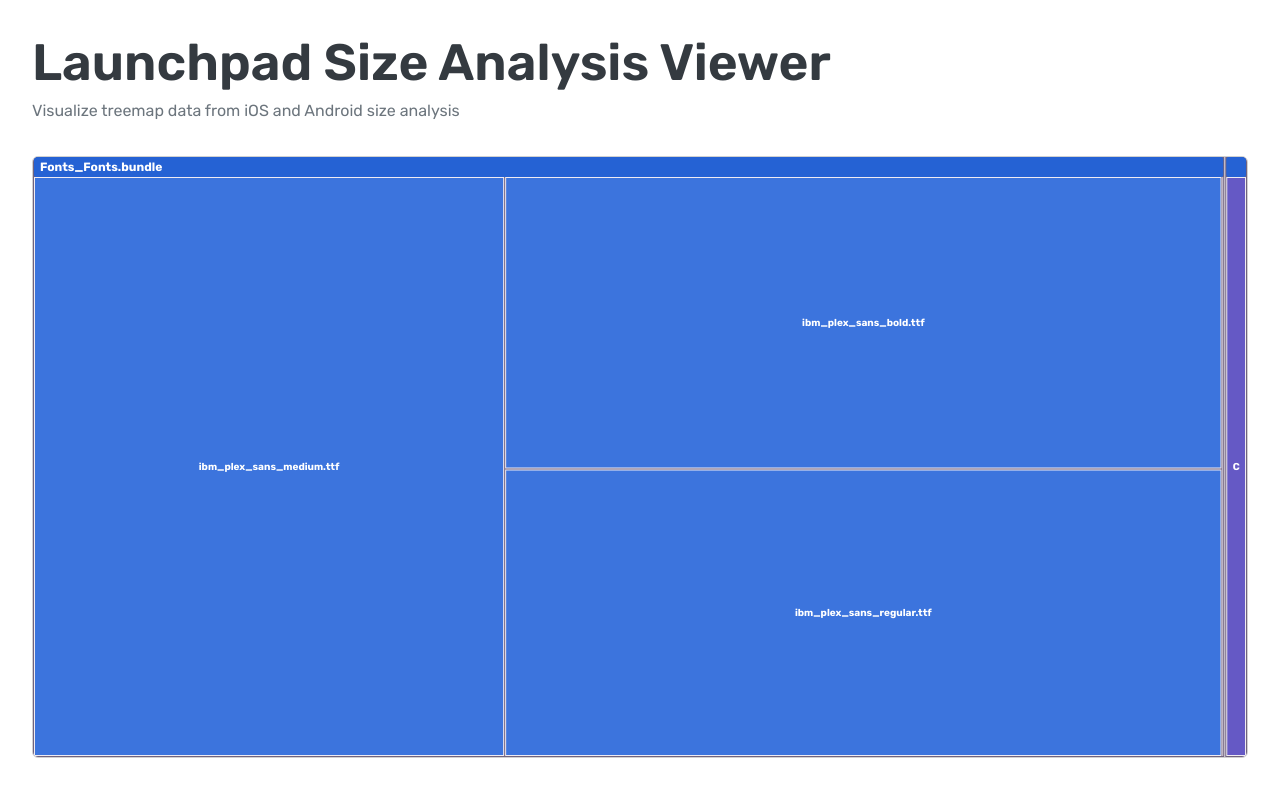
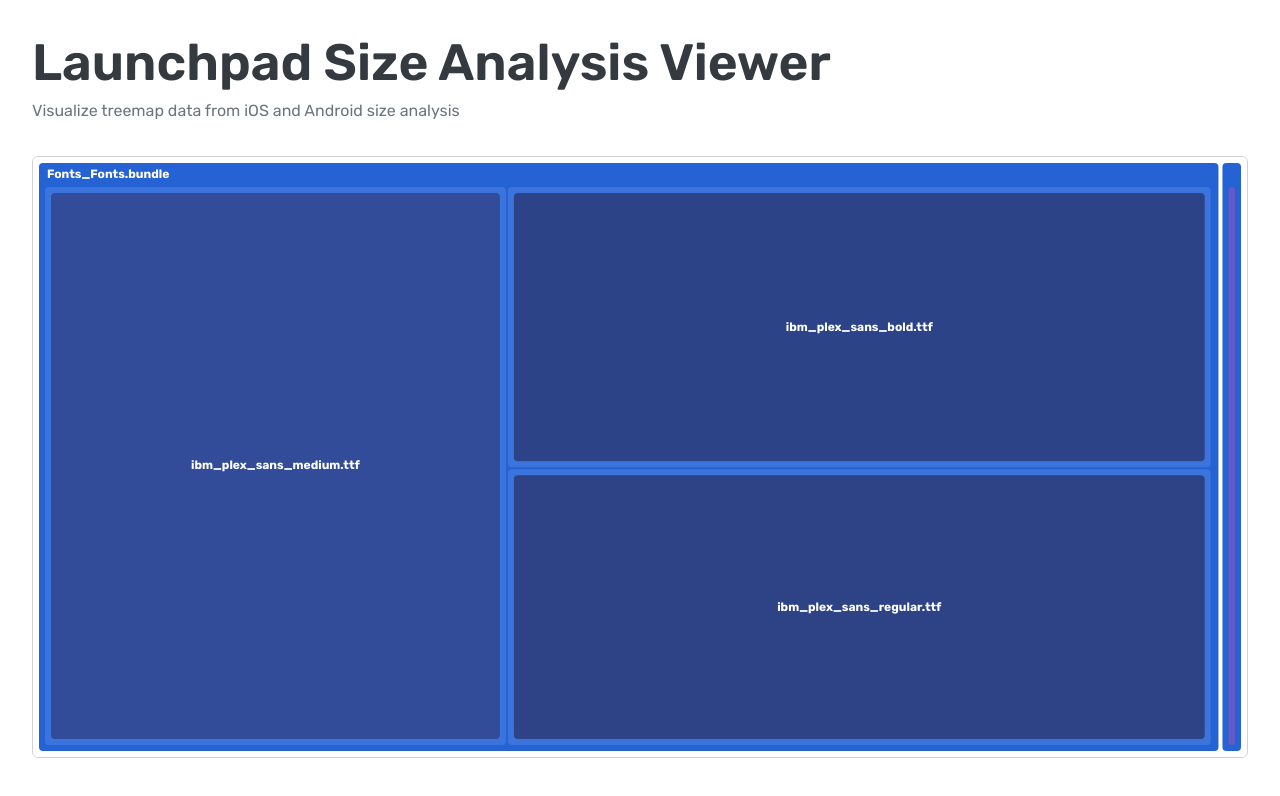
Before and after one commit to getsentry/launchpad, a React (Vite) app in the folder web/: page / in a window 1280 px wide. Both pictures are taken after a click on the button "Load Sample Data". Shown: the top 796 px of the page. Built offline with nearby package versions, Linux system fonts and the light colour scheme.

Commit message:
Initial spacing changes

```diff
--- a/web/src/components/TreemapVisualization.tsx
+++ b/web/src/components/TreemapVisualization.tsx
@@ -105,16 +105,27 @@ function convertToEChartsData(
     name: element.name,
     value: totalSize,
     itemStyle: {
-      color: color,
+      borderColor: color,
+      borderRadius: 4
     },
     label: {
       show: true,
       position: 'inside',
+      formatter: '{b}',
+      fontSize: 12,
+      fontWeight: 'bold',
+      color: COLORS.white,
+      fontFamily: 'Rubik',
     },
     upperLabel: {
       show: true,
-      backgroundColor: color,
       color: COLORS.white,
+      height: 24,
+      fontSize: 12,
+      fontWeight: 'bold',
+      borderRadius: [2, 2, 0, 0],
+      padding: [2, 2],
+      fontFamily: 'Rubik',
     },
   };
 
@@ -135,6 +146,7 @@ export const TreemapVisualization: React.FC<TreemapVisualizationProps> = ({
   const option = {
     tooltip: {
       trigger: 'item',
+      position: 'inside',
       backgroundColor: COLORS.white,
       borderColor: COLORS.gray200,
       borderWidth: 1,
@@ -186,108 +198,45 @@ export const TreemapVisualization: React.FC<TreemapVisualizationProps> = ({
             },
           },
         },
-        scaleLimit: {
-          // Allow zooming in and out
-          // min: 0.5,
-          // max: 1.5,
-        },
         zoomToNodeRatio: 0.1,
-        visibleMin: 800,
-        label: {
-          show: true,
-          formatter: '{b}',
-          position: 'inside',
-          fontSize: 12,
-          fontWeight: 'bold',
-          color: COLORS.white,
-          fontFamily: 'Rubik',
-        },
+        visibleMin: 300,
         itemStyle: {
-          borderColor: COLORS.white,
-          borderWidth: 1,
+          borderWidth: 6,
         },
         levels: [
           {
-            // Root level - minimal styling
             itemStyle: {
-              borderColor: COLORS.gray200,
-              borderWidth: 0,
-              gapWidth: 1,
-            },
-            label: {
-              show: true,
-              position: 'inside',
-              fontSize: 12,
-              fontWeight: 'bold',
-              color: COLORS.white,
-              fontFamily: 'Rubik',
-            },
+              gapWidth: 4,
+            }
           },
           {
-            // First level - category groups
+            colorSaturation: [0.2, 0.4],
             itemStyle: {
-              borderColor: COLORS.gray300,
-              borderWidth: 1,
-              gapWidth: 1,
-            },
-            upperLabel: {
-              show: true,
-              height: 20,
-              fontSize: 12,
-              fontWeight: 'bold',
-              color: COLORS.white,
-              backgroundColor: COLORS.red300,
-              borderRadius: 2,
-              padding: [3, 6],
-              fontFamily: 'Rubik',
-            },
-            label: {
-              show: true,
-              position: 'inside',
-              fontSize: 11,
-              fontWeight: 'bold',
-              color: COLORS.white,
-              fontFamily: 'Rubik',
-            },
-            emphasis: {
-              itemStyle: {
-                borderColor: COLORS.gray400,
-                borderWidth: 2,
-              },
-            },
+              gapWidth: 2
+            }
           },
           {
-            // Second level - individual files
+            colorSaturation: [0.3, 0.5],
             itemStyle: {
-              borderColor: COLORS.gray100,
-              borderWidth: 1,
-              gapWidth: 1,
-            },
-            upperLabel: {
-              show: true,
-              height: 18,
-              fontSize: 10,
-              fontWeight: 'normal',
-              color: COLORS.white,
-              backgroundColor: COLORS.red300,
-              borderRadius: 2,
-              padding: [2, 4],
-              fontFamily: 'Rubik',
-            },
-            label: {
-              show: true,
-              position: 'inside',
-              fontSize: 10,
-              color: COLORS.white,
-              fontFamily: 'Rubik',
-            },
-            emphasis: {
-              itemStyle: {
-                borderColor: COLORS.gray300,
-                borderWidth: 2,
-              },
-            },
+              borderColorSaturation: 0.6,
+              gapWidth: 2
+            }
           },
+          {
+            colorSaturation: [0.3, 0.5],
+            itemStyle: {
+              borderColorSaturation: 0.6,
+              gapWidth: 1
+            }
+          },
+          {
+            colorSaturation: [0.3, 0.5],
+            itemStyle: {
+              borderColor: COLORS.white,
+              borderColorSaturation: 0.6,
+              gapWidth: 1
+            }
+          }
         ],
         data: chartData.children || [chartData],
       },
@@ -299,7 +248,7 @@ export const TreemapVisualization: React.FC<TreemapVisualizationProps> = ({
       <ReactECharts
         option={option}
         style={{ height: '100%', width: '100%' }}
-        opts={{ renderer: 'svg' }}
+        opts={{ renderer: 'canvas' }}
       />
     </div>
   );
```
